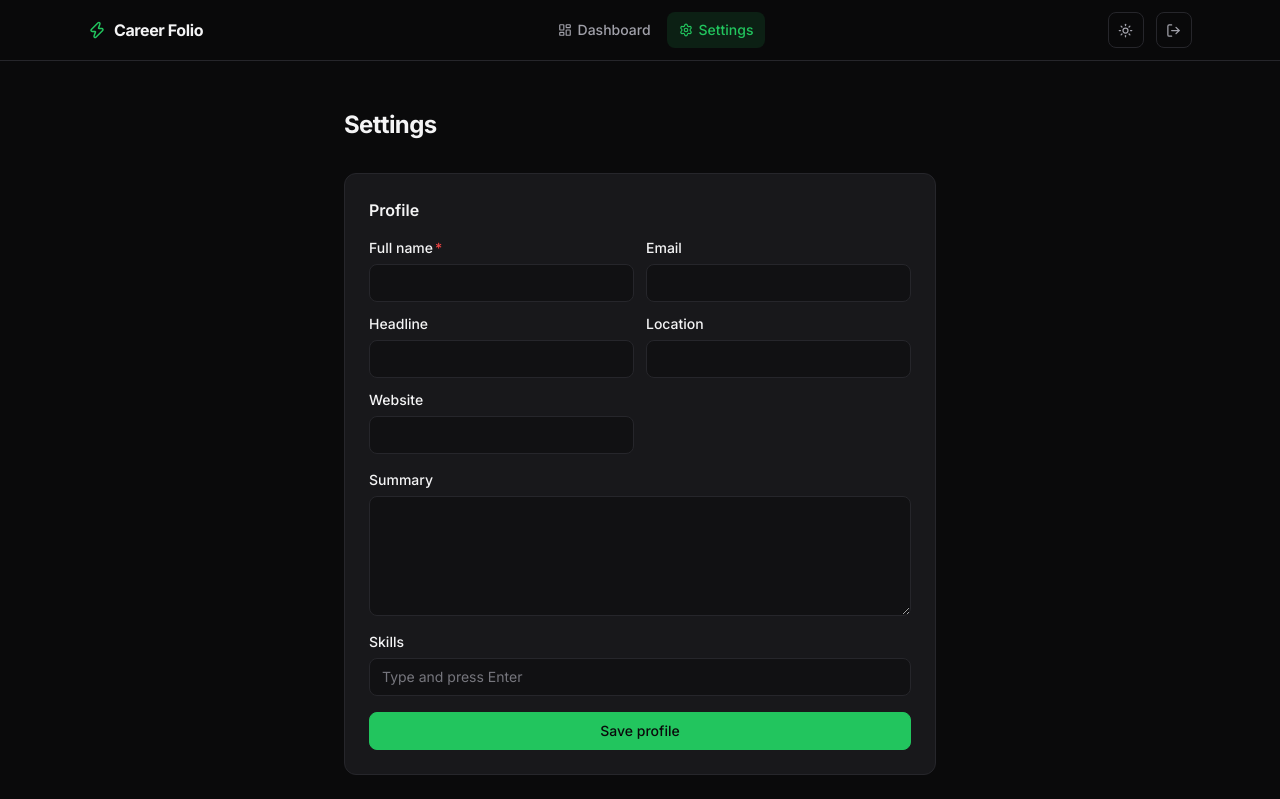
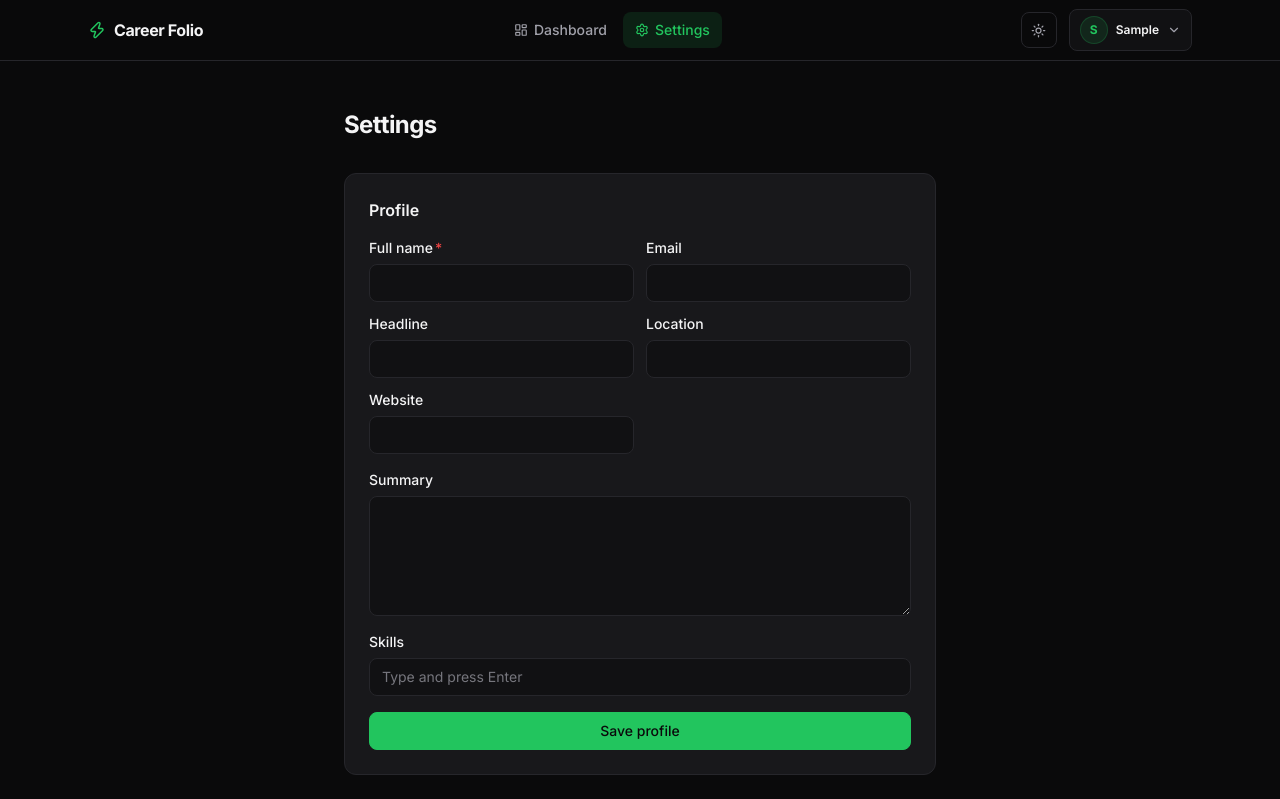
Before and after one commit to heyden-cel/Careerfolio, a React (Vite) app: page /settings in a window 1280 px wide. Shown: the top 799 px of the page. Built offline with nearby package versions, Linux system fonts and the light colour scheme; sample sign-in values are in the browser's storage.

Commit message:
feat: add user profile button with dropdown to navbar

```diff
--- a/src/components/ui/Navbar.tsx
+++ b/src/components/ui/Navbar.tsx
@@ -1,5 +1,6 @@
+import { useState, useRef, useEffect } from 'react'
 import { Link, NavLink, useNavigate } from 'react-router-dom'
-import { Zap, Moon, Sun, LogOut, Settings, LayoutDashboard } from 'lucide-react'
+import { Zap, Moon, Sun, LogOut, Settings, LayoutDashboard, User, ShieldCheck, ChevronDown } from 'lucide-react'
 import { useAuth } from '@/context/AuthContext'
 import { useTheme } from '@/context/ThemeContext'
 import { Button } from './Button'
@@ -8,8 +9,26 @@ export function Navbar() {
   const { user, logout } = useAuth()
   const { theme, toggle } = useTheme()
   const navigate = useNavigate()
+  const [menuOpen, setMenuOpen] = useState(false)
+  const menuRef = useRef<HTMLDivElement>(null)
 
-  const handleLogout = async () => { await logout(); navigate('/') }
+  const handleLogout = async () => {
+    setMenuOpen(false)
+    await logout()
+    navigate('/')
+  }
+
+  useEffect(() => {
+    function handleClickOutside(e: MouseEvent) {
+      if (menuRef.current && !menuRef.current.contains(e.target as Node)) {
+        setMenuOpen(false)
+      }
+    }
+    if (menuOpen) {
+      document.addEventListener('mousedown', handleClickOutside)
+      return () => document.removeEventListener('mousedown', handleClickOutside)
+    }
+  }, [menuOpen])
 
   const navLinkClass = ({ isActive }: { isActive: boolean }) =>
     `px-3 py-2 rounded-[var(--radius-control)] text-sm font-medium transition-all duration-150 flex items-center gap-1.5 ${
@@ -17,6 +36,9 @@ export function Navbar() {
         ? 'text-[var(--color-primary)] bg-[var(--color-primary-subtle)]'
         : 'text-[var(--color-text-muted)] hover:text-[var(--color-text)] hover:bg-[var(--color-primary-subtle)]'
     }`
+
+  const userInitial = user?.name ? user.name.charAt(0).toUpperCase() : 'U'
+  const firstName = user?.name ? user.name.split(' ')[0] : 'Profile'
 
   return (
     <header className="sticky top-0 z-40 w-full border-b border-[var(--color-border)] bg-[var(--color-bg)]/85 backdrop-blur-md">
@@ -42,6 +64,7 @@ export function Navbar() {
         </nav>
 
         <div className="flex items-center gap-3">
+          {/* Theme Toggle */}
           <button
             onClick={toggle}
             aria-label="Toggle theme"
@@ -49,14 +72,85 @@ export function Navbar() {
           >
             {theme === 'dark' ? <Sun size={15} /> : <Moon size={15} />}
           </button>
+
           {user ? (
-            <button
-              onClick={handleLogout}
-              title="Sign out"
-              className="flex items-center justify-center w-9 h-9 rounded-[var(--radius-control)] border border-[var(--color-border)] text-[var(--color-text-muted)] hover:border-[var(--color-danger)] hover:text-[var(--color-danger)] transition-all duration-150"
-            >
-              <LogOut size={15} />
-            </button>
+            /* User Profile Button with Dropdown */
+            <div className="relative" ref={menuRef}>
+              <button
+                onClick={() => setMenuOpen(!menuOpen)}
+                aria-expanded={menuOpen}
+                aria-haspopup="true"
+                className="flex items-center gap-2 px-2.5 py-1.5 rounded-[var(--radius-control)] border border-[var(--color-border)] bg-[var(--color-surface)] hover:border-[var(--color-primary)] transition-all duration-150 cursor-pointer text-left"
+              >
+                <div className="w-7 h-7 rounded-full bg-[var(--color-primary-subtle)] text-[var(--color-primary)] font-bold text-xs flex items-center justify-center border border-[var(--color-primary)]/20 shrink-0">
+                  {userInitial}
+                </div>
+                <span className="hidden sm:inline text-xs font-semibold text-[var(--color-text)] max-w-[110px] truncate">
+                  {firstName}
+                </span>
+                <ChevronDown size={14} className={`text-[var(--color-text-muted)] transition-transform duration-150 ${menuOpen ? 'rotate-180' : ''}`} />
+              </button>
+
+              {/* Profile Dropdown */}
+              {menuOpen && (
+                <div className="absolute right-0 top-full mt-2 w-64 rounded-[var(--radius-card)] border border-[var(--color-border)] bg-[var(--color-elevated)] shadow-2xl p-2 z-50">
+                  {/* User details header */}
+                  <div className="px-3 py-2.5 border-b border-[var(--color-border)] mb-1">
+                    <div className="flex items-center gap-2.5">
+                      <div className="w-9 h-9 rounded-full bg-[var(--color-primary-subtle)] text-[var(--color-primary)] font-bold text-sm flex items-center justify-center border border-[var(--color-primary)]/30 shrink-0">
+                        {userInitial}
+                      </div>
+                      <div className="flex flex-col min-w-0">
+                        <p className="text-sm font-semibold text-[var(--color-text)] truncate">{user.name}</p>
+                        <p className="text-xs text-[var(--color-text-muted)] truncate">{user.email}</p>
+                      </div>
+                    </div>
+                    {user.role === 'admin' && (
+                      <span className="inline-block mt-2 px-2 py-0.5 rounded text-[10px] font-mono uppercase font-semibold bg-[var(--color-primary-subtle)] text-[var(--color-primary)] border border-[var(--color-primary)]/20">
+                        Administrator
+                      </span>
+                    )}
+                  </div>
+
+                  {/* Menu Links */}
+                  <div className="flex flex-col gap-0.5 py-1">
+                    <Link
+                      to="/dashboard"
+                      onClick={() => setMenuOpen(false)}
+                      className="flex items-center gap-2.5 px-3 py-2 text-xs font-medium text-[var(--color-text)] hover:bg-[var(--color-primary-subtle)] hover:text-[var(--color-primary)] rounded-[var(--radius-control)] transition-colors"
+                    >
+                      <LayoutDashboard size={14} /> Dashboard
+                    </Link>
+                    <Link
+                      to="/settings"
+                      onClick={() => setMenuOpen(false)}
+                      className="flex items-center gap-2.5 px-3 py-2 text-xs font-medium text-[var(--color-text)] hover:bg-[var(--color-primary-subtle)] hover:text-[var(--color-primary)] rounded-[var(--radius-control)] transition-colors"
+                    >
+                      <User size={14} /> Profile &amp; Settings
+                    </Link>
+                    {user.role === 'admin' && (
+                      <Link
+                        to="/admin"
+                        onClick={() => setMenuOpen(false)}
+                        className="flex items-center gap-2.5 px-3 py-2 text-xs font-medium text-[var(--color-primary)] hover:bg-[var(--color-primary-subtle)] rounded-[var(--radius-control)] transition-colors"
+                      >
+                        <ShieldCheck size={14} /> Admin Panel
+                      </Link>
+                    )}
+                  </div>
+
+                  {/* Logout item */}
+                  <div className="border-t border-[var(--color-border)] pt-1 mt-1">
+                    <button
+                      onClick={handleLogout}
+                      className="w-full flex items-center gap-2.5 px-3 py-2 text-xs font-medium text-[var(--color-danger)] hover:bg-[var(--color-danger)]/10 rounded-[var(--radius-control)] transition-colors text-left cursor-pointer"
+                    >
+                      <LogOut size={14} /> Sign out
+                    </button>
+                  </div>
+                </div>
+              )}
+            </div>
           ) : (
             <Button as={Link} to="/login" size="sm">Get started</Button>
           )}
```
Also changed, not shown: 5 other files (tests, documents, lock files or other folders).
